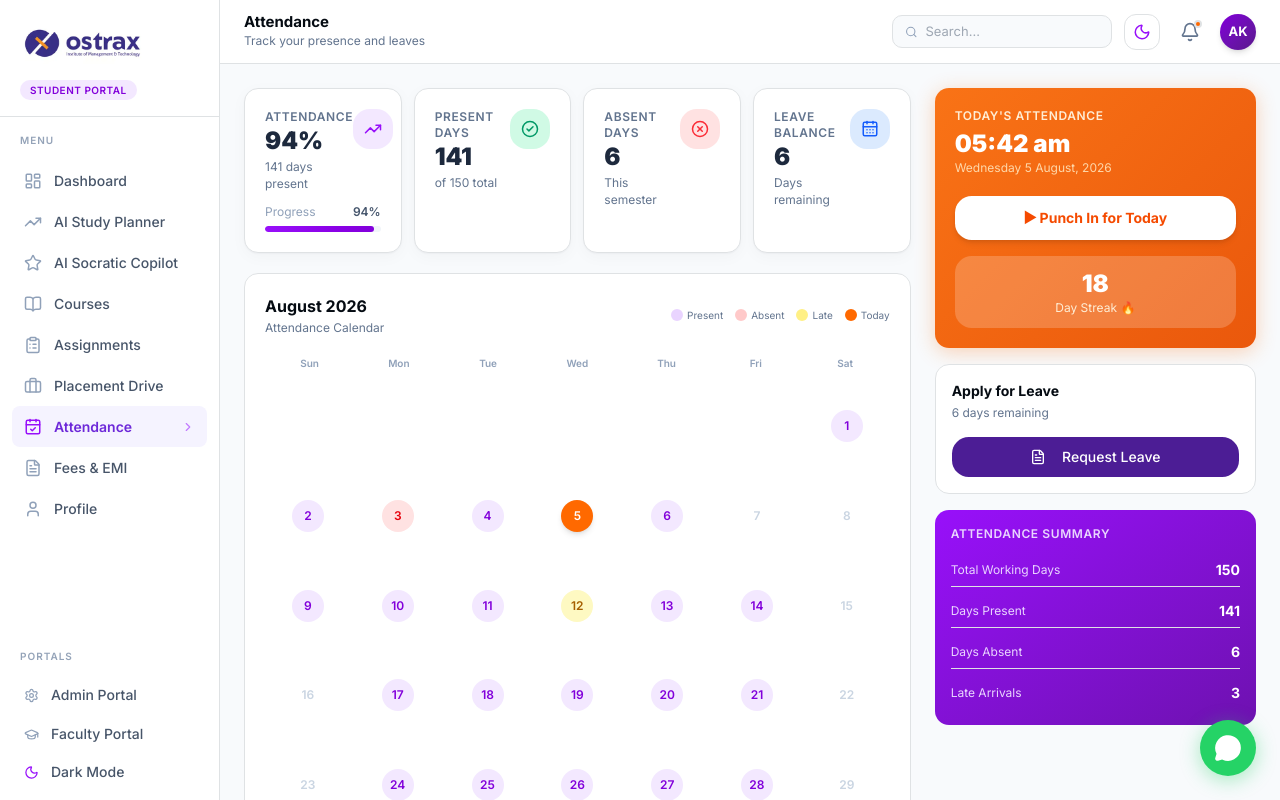
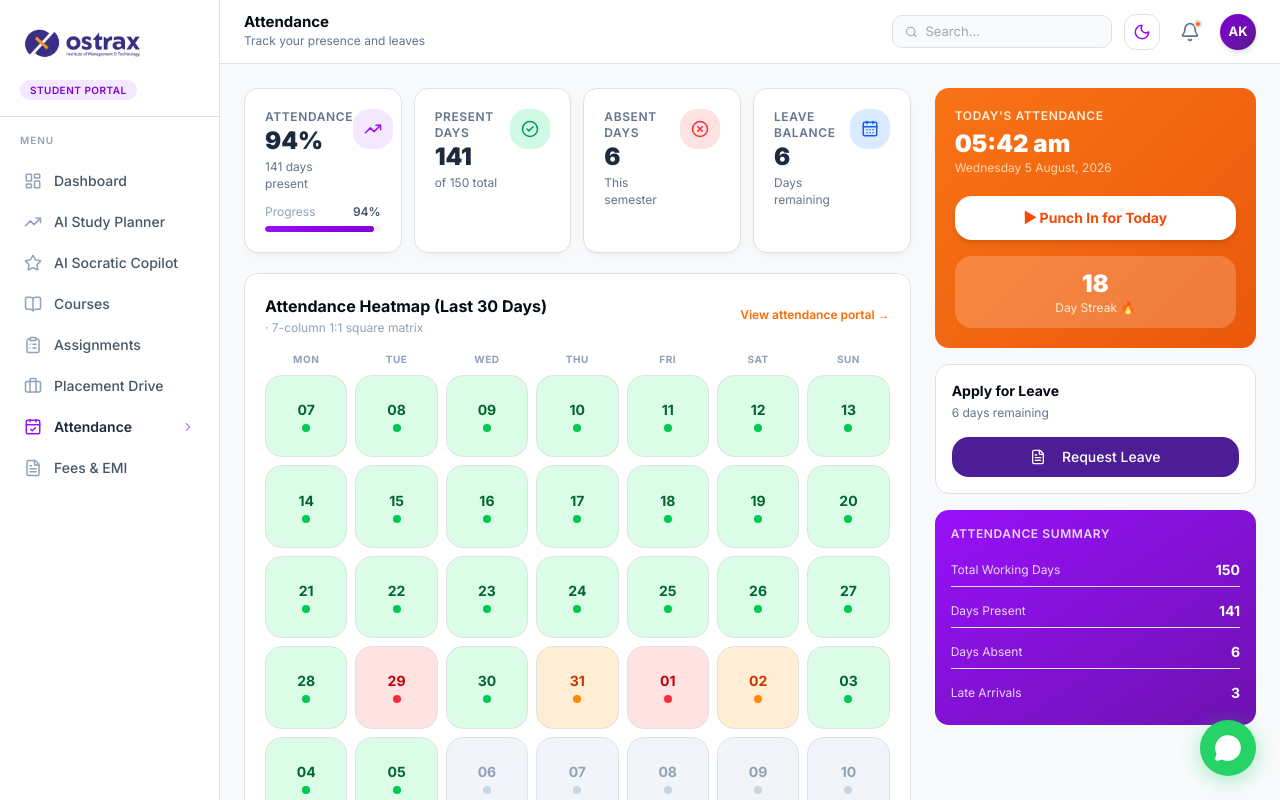
Before and after one commit to saviyo9037/lms, a Next.js app: page /student/attendance in a window 1280 px wide. Built offline with nearby package versions, Linux system fonts and the light colour scheme.

Commit message:
fixing ui changes

```diff
--- a/src/app/globals.css
+++ b/src/app/globals.css
@@ -156,7 +156,6 @@ h6 {
 
 .metric-card:hover {
   transform: translateY(-2px);
-  box-shadow: 0 4px 24px rgba(15, 23, 42, 0.08);
 }
 
 /* Lesson Cards */
@@ -175,7 +174,6 @@ h6 {
 
 .lesson-card:hover {
   transform: translateY(-3px);
-  box-shadow: 0 8px 32px rgba(15, 23, 42, 0.12);
 }
 
 /* Sidebar item */
@@ -194,13 +192,13 @@ h6 {
 }
 
 .sidebar-item:hover {
-  background: #f5f3ff;
-  color: #6d28d9;
+  background: #ffffff;
+  color: #1e293b;
 }
 
 .sidebar-item.active {
-  background: #f5f3ff;
-  color: #6d28d9;
+  background: #ffffff;
+  color: #1e293b;
   font-weight: 600;
 }
 
@@ -210,7 +208,6 @@ h6 {
   border-radius: 14px;
   padding: 1.25rem;
   color: white;
-  box-shadow: 0 4px 20px rgba(249, 115, 22, 0.3);
 }
 
 .purple-gradient-card {
@@ -218,7 +215,6 @@ h6 {
   border-radius: 14px;
   padding: 1.25rem;
   color: white;
-  box-shadow: 0 8px 24px -4px rgba(76, 29, 149, 0.18);
 }
 
 /* Section heading */
@@ -376,11 +372,12 @@ h6 {
 }
 
 .theme-dark .sidebar-item:hover {
-  background-color: rgba(139, 92, 246, 0.15) !important;
-  color: #C4B5FD !important;
+  background-color: rgba(255, 255, 255, 0.06) !important;
+  color: #F1F5F9 !important;
 }
 
 .theme-dark .sidebar-item.active {
-  background-color: rgba(139, 92, 246, 0.2) !important;
-  color: #DDD6FE !important;
+  background-color: rgba(255, 255, 255, 0.08) !important;
+  color: #F8FAFC !important;
+  font-weight: 600;
 }
--- a/src/app/student/attendance/page.tsx
+++ b/src/app/student/attendance/page.tsx
@@ -16,36 +16,35 @@ import { Textarea } from "@/components/ui/textarea";
 import { Select, SelectContent, SelectItem, SelectTrigger, SelectValue } from "@/components/ui/select";
 import { cn } from "@/lib/utils";
 
-// Generate calendar days for August 2026
-function generateAugustDays() {
+// Generate last 30 days heatmap data starting from Monday
+function generateHeatmapDays() {
   const days = [];
-  const daysInMonth = 31;
-  // August 1, 2026 is a Saturday (day 6 in JS)
-  const firstDayOfWeek = 6;
+  // Last 30 days ending today (Aug 5, 2026)
+  const data: Record<string, string> = {
+    "2026-07-07": "present", "2026-07-08": "present", "2026-07-09": "present", "2026-07-10": "present", "2026-07-11": "present", "2026-07-12": "present", "2026-07-13": "present",
+    "2026-07-14": "present", "2026-07-15": "present", "2026-07-16": "present", "2026-07-17": "present", "2026-07-18": "present", "2026-07-19": "present", "2026-07-20": "present",
+    "2026-07-21": "present", "2026-07-22": "present", "2026-07-23": "present", "2026-07-24": "present", "2026-07-25": "present", "2026-07-26": "present", "2026-07-27": "present",
+    "2026-07-28": "present", "2026-07-29": "absent", "2026-07-30": "present", "2026-07-31": "late",
+    "2026-08-01": "absent", "2026-08-02": "late", "2026-08-03": "present", "2026-08-04": "present", "2026-08-05": "today",
+  };
 
-  // Add blanks
-  for (let i = 0; i < firstDayOfWeek; i++) {
-    days.push({ date: null, status: "blank" });
+  // Start from Monday July 7
+  const start = new Date("2026-07-07");
+  for (let i = 0; i < 35; i++) {
+    const d = new Date(start);
+    d.setDate(start.getDate() + i);
+    const key = d.toISOString().slice(0, 10);
+    const dateNum = String(d.getDate()).padStart(2, "0");
+    const status = data[key] || (i >= 30 ? "future" : "weekend");
+    days.push({ date: dateNum, key, status });
   }
-
-  const statuses = [
-    "present", "present", "absent", "present", "present",
-    "present", "weekend", "weekend", "present", "present",
-    "present", "late", "present", "present", "weekend",
-    "weekend", "present", "present", "present", "present",
-    "present", "weekend", "weekend", "present", "present",
-    "present", "present", "present", "weekend", "weekend", "future"
-  ];
-
-  for (let d = 1; d <= daysInMonth; d++) {
-    days.push({ date: d, status: d === 5 ? "today" : statuses[d - 1] });
-  }
-
   return days;
 }
 
-const calDays = generateAugustDays();
-const dayLabels = ["Sun", "Mon", "Tue", "Wed", "Thu", "Fri", "Sat"];
+const heatmapDays = generateHeatmapDays();
+const heatmapLabels = ["MON", "TUE", "WED", "THU", "FRI", "SAT", "SUN"];
+const calDays = heatmapDays;
+const dayLabels = heatmapLabels;
 
 export default function AttendancePage() {
   const [isPunchedIn, setIsPunchedIn] = useState(false);
@@ -103,53 +102,74 @@ export default function AttendancePage() {
             />
           </div>
 
-          {/* Calendar */}
+          {/* Attendance Heatmap */}
           <motion.div
             initial={{ opacity: 0, y: 16 }}
             animate={{ opacity: 1, y: 0 }}
             transition={{ duration: 0.4, delay: 0.2 }}
             className="bg-white rounded-[14px] border border-slate-100 p-5"
           >
+            {/* Header */}
             <div className="flex items-center justify-between mb-4">
               <div>
-                <h3 className="font-bold text-slate-800">August 2026</h3>
-                <p className="text-xs text-slate-500 mt-0.5">Attendance Calendar</p>
+                <h3 className="font-bold text-slate-800 text-base">Attendance Heatmap (Last 30 Days)</h3>
+                <p className="text-xs text-slate-400 mt-0.5">· 7-column 1:1 square matrix</p>
               </div>
-              <div className="flex gap-3 text-[10px] text-slate-500">
-                <div className="flex items-center gap-1"><div className="w-3 h-3 bg-purple-200 rounded-full" />Present</div>
-                <div className="flex items-center gap-1"><div className="w-3 h-3 bg-red-200 rounded-full" />Absent</div>
-                <div className="flex items-center gap-1"><div className="w-3 h-3 bg-yellow-200 rounded-full" />Late</div>
-                <div className="flex items-center gap-1"><div className="w-3 h-3 bg-orange-500 rounded-full" />Today</div>
-              </div>
+              <a href="#" className="text-xs font-semibold text-orange-500 hover:underline">View attendance portal →</a>
             </div>
 
-            {/* Day headers */}
-            <div className="grid grid-cols-7 mb-2">
-              {dayLabels.map((d) => (
-                <div key={d} className="text-center text-[10px] font-semibold text-slate-400 py-1">{d}</div>
+            {/* Day Column Labels */}
+            <div className="grid grid-cols-7 gap-2 mb-2">
+              {heatmapLabels.map((d) => (
+                <div key={d} className="text-center text-[10px] font-bold text-slate-400 tracking-wider">{d}</div>
               ))}
             </div>
 
-            {/* Days grid */}
-            <div className="grid grid-cols-7 gap-1">
-              {calDays.map((d, i) => (
-                <div key={i} className="aspect-square flex items-center justify-center">
-                  {d.date ? (
-                    <div className={cn(
-                      "w-8 h-8 rounded-full flex items-center justify-center text-xs font-semibold transition-colors",
-                      d.status === "today" ? "bg-orange-500 text-white shadow-md" :
-                      d.status === "present" ? "bg-purple-100 text-purple-700 hover:bg-purple-200" :
-                      d.status === "absent" ? "bg-red-100 text-red-600" :
-                      d.status === "late" ? "bg-yellow-100 text-yellow-700" :
-                      d.status === "weekend" ? "text-slate-300" :
-                      d.status === "future" ? "text-slate-300" :
-                      "text-slate-400"
-                    )}>
-                      {d.date}
-                    </div>
-                  ) : null}
-                </div>
-              ))}
+            {/* Heatmap Grid */}
+            <div className="grid grid-cols-7 gap-2">
+              {heatmapDays.map((d, i) => {
+                const tileColor =
+                  d.status === "today" ? "bg-green-100 border-green-300" :
+                  d.status === "present" ? "bg-green-100 border-green-200" :
+                  d.status === "absent" ? "bg-red-100 border-red-200" :
+                  d.status === "late" ? "bg-orange-100 border-orange-200" :
+                  d.status === "future" ? "bg-slate-100 border-slate-200" :
+                  "bg-slate-50 border-slate-100";
+
+                const dotColor =
+                  d.status === "today" ? "bg-green-500" :
+                  d.status === "present" ? "bg-green-500" :
+                  d.status === "absent" ? "bg-red-500" :
+                  d.status === "late" ? "bg-orange-400" :
+                  "bg-slate-300";
+
+                const dateColor =
+                  d.status === "today" ? "text-green-800 font-black" :
+                  d.status === "present" ? "text-green-800" :
+                  d.status === "absent" ? "text-red-700" :
+                  d.status === "late" ? "text-orange-700" :
+                  "text-slate-400";
+
+                return (
+                  <div
+                    key={i}
+                    className={`aspect-square rounded-xl border flex flex-col items-center justify-center gap-1 transition-all ${tileColor}`}
+                  >
+                    <span className={`text-sm font-bold ${dateColor}`}>{d.date}</span>
+                    <div className={`w-2 h-2 rounded-full ${dotColor}`} />
+                  </div>
+                );
+              })}
+            </div>
+
+            {/* Legend & Rate */}
+            <div className="flex items-center justify-between mt-4">
+              <div className="flex items-center gap-4">
+                <div className="flex items-center gap-1.5 text-xs text-slate-500"><div className="w-3 h-3 rounded-full bg-green-500" />Present</div>
+                <div className="flex items-center gap-1.5 text-xs text-slate-500"><div className="w-3 h-3 rounded-full bg-orange-400" />Late</div>
+                <div className="flex items-center gap-1.5 text-xs text-slate-500"><div className="w-3 h-3 rounded-full bg-red-500" />Absent</div>
+              </div>
+              <span className="text-sm font-black text-slate-800">{attendanceStats.percentage}% Attendance Rate</span>
             </div>
           </motion.div>
 
--- a/src/components/layout/SidebarContent.tsx
+++ b/src/components/layout/SidebarContent.tsx
@@ -96,7 +96,7 @@ export function SidebarContent({ menuItems, role = "student", onClose, isSheet }
       </nav>
 
       {/* Switch portals */}
-      <div className="px-3 pb-2 space-y-1">
+      {/* <div className="px-3 pb-2 space-y-1">
         <div className="section-heading px-2">Portals</div>
         {role !== "student" && (
           <Link href="/student/dashboard">
@@ -138,7 +138,7 @@ export function SidebarContent({ menuItems, role = "student", onClose, isSheet }
             </>
           )}
         </button>
-      </div>
+      </div> */}
     </div>
   );
 }
--- a/src/components/shared/CourseCard.tsx
+++ b/src/components/shared/CourseCard.tsx
@@ -44,11 +44,7 @@ export function CourseCard({
       className="bg-white rounded-[14px] border border-slate-100 overflow-hidden cursor-pointer group"
       style={{ boxShadow: "0 1px 2px rgba(15,23,42,0.04), 0 4px 16px rgba(15,23,42,0.03)" }}
     >
-      {/* Top color strip */}
-      <div
-        className="h-1.5 w-full"
-        style={{ background: `linear-gradient(90deg, ${color}, ${color}88)` }}
-      />
+
 
       <div className="p-5">
         {/* Header row */}
--- a/src/data/mockData.ts
+++ b/src/data/mockData.ts
@@ -32,7 +32,7 @@ export const sidebarMenuItems = [
   { label: "Placement Drive", href: "/student/placement", icon: "Briefcase" },
   { label: "Attendance", href: "/student/attendance", icon: "CalendarCheck" },
   { label: "Fees & EMI", href: "/student/finance", icon: "FileText" },
-  { label: "Profile", href: "/student/profile", icon: "User" },
+  // { label: "Profile", href: "/student/profile", icon: "User" },
 ];
 
 export const adminMenuItems = [
@@ -54,11 +54,11 @@ export const facultyMenuItems = [
 export const technicalCourses = [
   {
     id: "tc-001",
-    title: "Smartphone Service Re-Engineering",
+    title: "Diploma in AI Integrated Smartphone Re-Engineering",
     shortTitle: "SSR",
     category: "Technical",
     duration: "18 Months",
-    durationBreakdown: "6 months institutional + 12 months OJT",
+    durationBreakdown: "6 Months Institutional Study + 1 Year On-the-Job Training",
     description:
       "Comprehensive smartphone repair and service engineering program covering hardware diagnostics, PCB repair, software flashing, and business management for service centers.",
     modules: 24,
@@ -98,7 +98,7 @@ export const technicalCourses = [
     lessonsCount: 24,
     enrolledStudents: 58,
     progress: 100,
-    color: "#7C3AED",
+    color: "#4C1D95",
     icon: "Zap",
     thumbnail: "/thumbnails/stu.jpg",
     tags: ["Upgrade", "Intensive", "Certified"],
@@ -118,18 +118,18 @@ export const technicalCourses = [
   },
   {
     id: "tc-003",
-    title: "Glass Changing Master Program",
+    title: "Glass Changing Master Program (Updation Program)",
     shortTitle: "GCM",
     category: "Technical",
-    duration: "1 Month",
-    durationBreakdown: "Classroom + practical",
+    duration: "5 Days",
+    durationBreakdown: "Intensive practical updation course",
     description:
       "Specialized program mastering the art of smartphone glass replacement, OLED refurbishment, and display unit repair.",
     modules: 4,
     lessonsCount: 16,
     enrolledStudents: 45,
     progress: 35,
-    color: "#0EA5E9",
+    color: "#4C1D95",
     icon: "Layers",
     thumbnail: "/thumbnails/gcm.jpg",
     tags: ["Glass", "Display", "Practical"],
@@ -141,7 +141,7 @@ export const technicalCourses = [
     modules_list: [
       { id: 1, title: "Types of Display Technologies", duration: "4 hrs", completed: true, lessons: 2 },
       { id: 2, title: "Glass Removal Techniques", duration: "8 hrs", completed: false, lessons: 4, inProgress: true },
-      { id: 3, title: "OCA Lamination Process", duration: 10, completed: false, lessons: 5 },
+      { id: 3, title: "OCA Lamination Process", duration: "10 hrs", completed: false, lessons: 5 },
       { id: 4, title: "Quality Checking & Finishing", duration: "6 hrs", completed: false, lessons: 3 },
     ],
   },
@@ -150,18 +150,18 @@ export const technicalCourses = [
 export const managementCourses = [
   {
     id: "mc-001",
-    title: "HR Management",
+    title: "AI Integrated Human Resource Management",
     shortTitle: "HRM",
     category: "Management",
-    duration: "6 Months",
-    durationBreakdown: "360 hrs: 240 institutional + 120 internship",
+    duration: "360 Hours",
+    durationBreakdown: "240 Hours Institutional + 120 Hours Internship",
     description:
       "Comprehensive HR management program covering talent acquisition, payroll management, labor laws, performance appraisal, and modern HR practices.",
     modules: 12,
     lessonsCount: 48,
     enrolledStudents: 89,
     progress: 45,
-    color: "#059669",
+    color: "#4C1D95",
     icon: "Users",
     thumbnail: "/thumbnails/hrm.jpg",
     tags: ["HR", "Payroll", "Labor Law", "Internship"],
@@ -181,18 +181,18 @@ export const managementCourses = [
   },
   {
     id: "mc-002",
-    title: "Sales Management",
+    title: "AI Integrated Sales Management",
     shortTitle: "SM",
     category: "Management",
     duration: "6 Months",
-    durationBreakdown: "5 months classroom + 1 month internship",
+    durationBreakdown: "6 Months full program",
     description:
       "Master the art of sales strategy, CRM tools, territory management, negotiation, and modern digital sales techniques.",
     modules: 10,
     lessonsCount: 40,
     enrolledStudents: 76,
     progress: 22,
-    color: "#DC2626",
+    color: "#4C1D95",
     icon: "TrendingUp",
     thumbnail: "/thumbnails/sm.jpg",
     tags: ["Sales", "CRM", "Negotiation", "Internship"],
@@ -205,18 +205,18 @@ export const managementCourses = [
   },
   {
     id: "mc-003",
-    title: "Logistics & Supply Chain / Warehouse Management",
+    title: "AI Integrated Logistics, Supply Chain & Warehouse Management",
     shortTitle: "LSC",
     category: "Management",
-    duration: "6 Months",
-    durationBreakdown: "5 months classroom + 1 month internship",
+    duration: "720 Hours",
+    durationBreakdown: "360 Hours Institutional + 360 Hours Industry Internship",
     description:
       "End-to-end supply chain management, inventory control, warehouse operations, and logistics planning.",
     modules: 11,
     lessonsCount: 44,
     enrolledStudents: 62,
     progress: 0,
-    color: "#D97706",
+    color: "#4C1D95",
     icon: "Package",
     thumbnail: "/thumbnails/lsc.jpg",
     tags: ["Logistics", "Supply Chain", "Warehouse"],
@@ -229,18 +229,18 @@ export const managementCourses = [
   },
   {
     id: "mc-004",
-    title: "Hospital & Office Administration",
-    shortTitle: "HOA",
+    title: "AI Integrated Hospital Administration & Management Studies",
+    shortTitle: "HAM",
     category: "Management",
-    duration: "6 Months",
-    durationBreakdown: "5 months classroom + 1 month internship",
+    duration: "360 Hours",
+    durationBreakdown: "240 Hours Institutional + 120 Hours Hospital Internship",
     description:
-      "Administrative skills for hospital and office environments: medical terminology, billing, reception management, and compliance.",
+      "Administrative skills for hospital environments: medical terminology, billing, reception management, and compliance.",
     modules: 9,
     lessonsCount: 36,
     enrolledStudents: 54,
     progress: 0,
-    color: "#0891B2",
+    color: "#4C1D95",
     icon: "Hospital",
     thumbnail: "/thumbnails/hoa.jpg",
     tags: ["Hospital", "Administration", "Medical"],
@@ -253,18 +253,18 @@ export const managementCourses = [
   },
   {
     id: "mc-005",
-    title: "Business & Office Administration",
+    title: "AI Integrated Business & Office Administration",
     shortTitle: "BOA",
     category: "Management",
-    duration: "6 Months",
-    durationBreakdown: "5 months classroom + 1 month internship",
+    duration: "240 Hours",
+    durationBreakdown: "240 Hours (4 Months)",
     description:
       "Complete office management, business communication, accounting basics, and corporate etiquette training.",
     modules: 10,
     lessonsCount: 40,
     enrolledStudents: 71,
     progress: 0,
-    color: "#7C3AED",
+    color: "#4C1D95",
     icon: "Building2",
     thumbnail: "/thumbnails/boa.jpg",
     tags: ["Business", "Office", "Communication"],
```
Also changed, not shown: src/app/student/copilot/page.tsx (+6 -6 lines), src/app/student/courses/[id]/page.tsx (+49 -23 lines), src/app/student/dashboard/page.tsx (+5 -5 lines), src/app/student/finance/page.tsx (+9 -13 lines), src/app/student/placement/page.tsx (+17 -12 lines), src/app/student/planner/page.tsx (+5 -5 lines).
